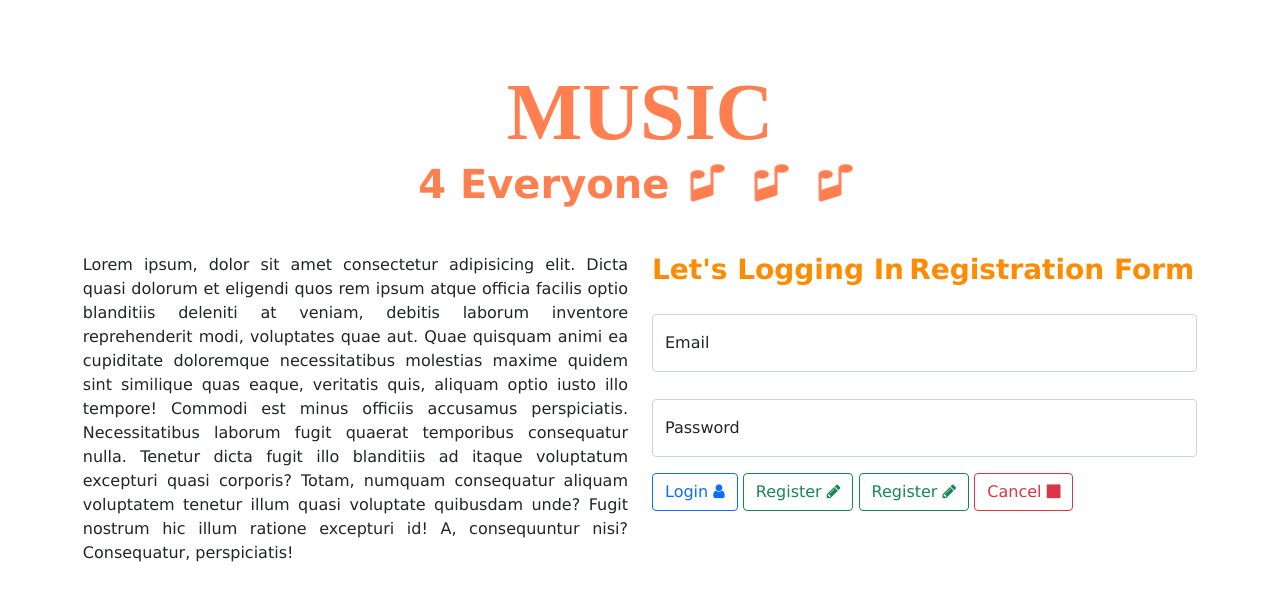
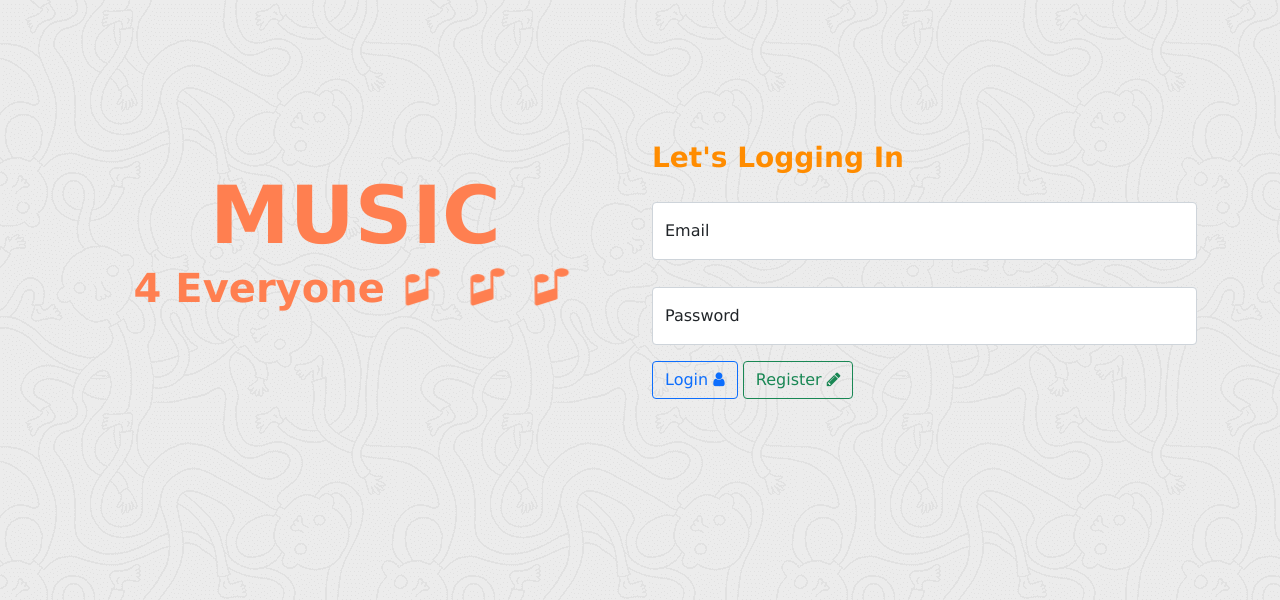
Before and after one commit to team12-H8/GrubProject-w1, a plain HTML site: page client/index.html in a window 1280 px wide. Drawn offline with nearby package versions, Linux system fonts and the light colour scheme.

Commit message:
view rev

```diff
--- a/client/index.html
+++ b/client/index.html
@@ -1,32 +1,29 @@
 <!doctype html>
 <html lang="en">
   <head>
-    <!-- Required meta tags -->
     <meta charset="utf-8">
     <meta name="viewport" content="width=device-width, initial-scale=1">
 
-    <!-- Bootstrap CSS -->
     <link href="https://cdn.jsdelivr.net/npm/bootstrap@5.0.0-beta1/dist/css/bootstrap.min.css" rel="stylesheet" integrity="sha384-giJF6kkoqNQ00vy+HMDP7azOuL0xtbfIcaT9wjKHr8RbDVddVHyTfAAsrekwKmP1" crossorigin="anonymous">
     <link rel="stylesheet" href="https://stackpath.bootstrapcdn.com/font-awesome/4.7.0/css/font-awesome.min.css" integrity="sha384-wvfXpqpZZVQGK6TAh5PVlGOfQNHSoD2xbE+QkPxCAFlNEevoEH3Sl0sibVcOQVnN" crossorigin="anonymous">
-
     <link rel="stylesheet" href="style.css">
 
     <title>Music For Everyone</title>
   </head>
   <body>
 
-    <div class="h1">
-      <span class="title">MUSIC</span><br>
-      <b>4 Everyone</b></i>
-      <span class="fa fa-music fa-spin fa-fw"></span>
-      <span class="fa fa-music fa-spin fa-fw"></span>
-      <span class="fa fa-music fa-spin fa-fw"></span>
-    </div>
 
     <div class="container description">
       <div class="row" >
-        <div class="col">
-          <p>Lorem ipsum, dolor sit amet consectetur adipisicing elit. Dicta quasi dolorum et eligendi quos rem ipsum atque officia facilis optio blanditiis deleniti at veniam, debitis laborum inventore reprehenderit modi, voluptates quae aut. Quae quisquam animi ea cupiditate doloremque necessitatibus molestias maxime quidem sint similique quas eaque, veritatis quis, aliquam optio iusto illo tempore! Commodi est minus officiis accusamus perspiciatis. Necessitatibus laborum fugit quaerat temporibus consequatur nulla. Tenetur dicta fugit illo blanditiis ad itaque voluptatum excepturi quasi corporis? Totam, numquam consequatur aliquam voluptatem tenetur illum quasi voluptate quibusdam unde? Fugit nostrum hic illum ratione excepturi id! A, consequuntur nisi? Consequatur, perspiciatis!</p>
+          <div class="col">
+            <div class="h1">
+              <span class="title">MUSIC</span><br>
+              <b>4 Everyone</b></i>
+              <span class="fa fa-music fa-spin fa-fw"></span>
+              <span class="fa fa-music fa-spin fa-fw"></span>
+              <span class="fa fa-music fa-spin fa-fw"></span>
+            </div>
+          <!-- <p>Lorem ipsum, dolor sit amet consectetur adipisicing elit. Dicta quasi dolorum et eligendi quos rem ipsum atque officia facilis optio blanditiis deleniti at veniam, debitis laborum inventore reprehenderit modi, voluptates quae aut. Quae quisquam animi ea cupiditate doloremque necessitatibus molestias maxime quidem sint similique quas eaque, veritatis quis, aliquam optio iusto illo tempore! Commodi est minus officiis accusamus perspiciatis. Necessitatibus laborum fugit quaerat temporibus consequatur nulla. Tenetur dicta fugit illo blanditiis ad itaque voluptatum excepturi quasi corporis? Totam, numquam consequatur aliquam voluptatem tenetur illum quasi voluptate quibusdam unde? Fugit nostrum hic illum ratione excepturi id! A, consequuntur nisi? Consequatur, perspiciatis!</p> -->
         </div>
 
         <div class="col form">
--- a/client/style.css
+++ b/client/style.css
@@ -13,6 +13,10 @@ body {
     sans-serif;
 }
 
+.container {
+  margin-top: 10%
+}
+
 .h1 {
   margin-top: 5%;
   margin-bottom: 2.5%;
@@ -23,7 +27,7 @@ body {
 .title {
   font-size: 200%;
   font-weight: bolder;
-  font-family: "Brush Script MT";
+  /* font-family: "Brush Script MT"; */
 }
 
 .h3 {
@@ -46,6 +50,6 @@ body {
 }
 
 .register {
-  display: inline;
-  /* display: none; */
+  /* display: inline; */
+  display: none;
 }
--- a/server/package.json
+++ b/server/package.json
@@ -12,6 +12,7 @@
   "dependencies": {
     "axios": "^0.21.1",
     "bcrypt": "^5.0.0",
+    "bootstrap": "^5.0.0-beta1",
     "cors": "^2.8.5",
     "dotenv": "^8.2.0",
     "express": "^4.17.1",
```
Also changed, not shown: client/background.png (added), 2 other files.
